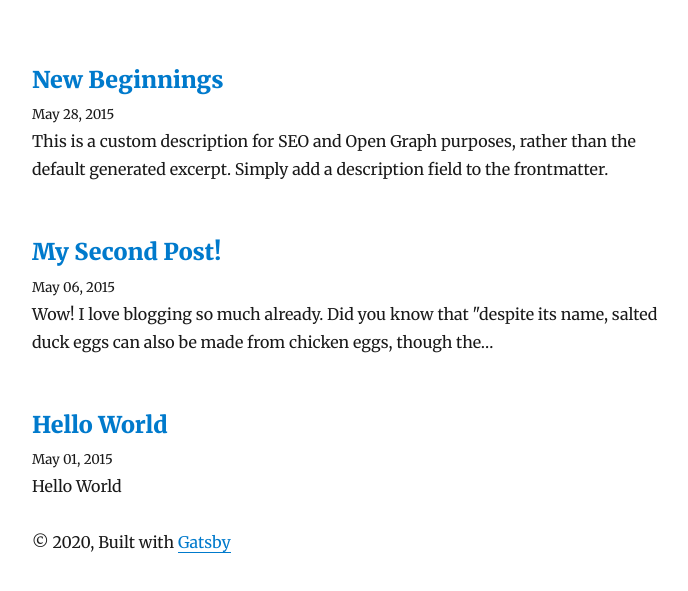
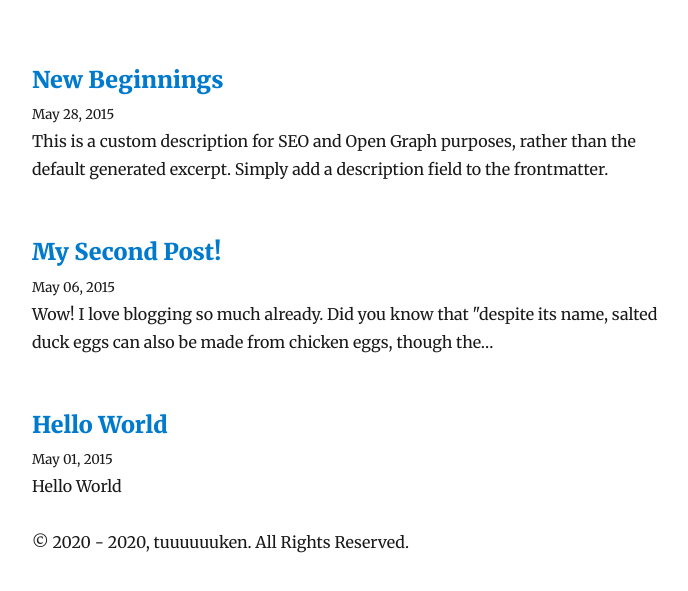
Before and after one commit to tuuuuuuken/gatsby-blog, a Gatsby site: page / in a window 1280 px wide. Shown: the part 213-804 px from the top of the page, without its empty margins (293-981 px from the left). Built offline with nearby package versions, Linux system fonts and the light colour scheme; Gatsby itself is replaced by a stand-in of ours; some packages are replaced by stand-ins of ours.

Commit message:
update footerのコピーライトを自分用にカスタマイズ

```diff
--- a/src/components/layout.js
+++ b/src/components/layout.js
@@ -59,9 +59,7 @@ const Layout = ({ location, title, children }) => {
       <header>{header}</header>
       <main>{children}</main>
       <footer>
-        © {new Date().getFullYear()}, Built with
-        {` `}
-        <a href="https://www.gatsbyjs.org">Gatsby</a>
+        © 2020 - {new Date().getFullYear()}, tuuuuuuken. All Rights Reserved.
       </footer>
     </div>
   )
```
